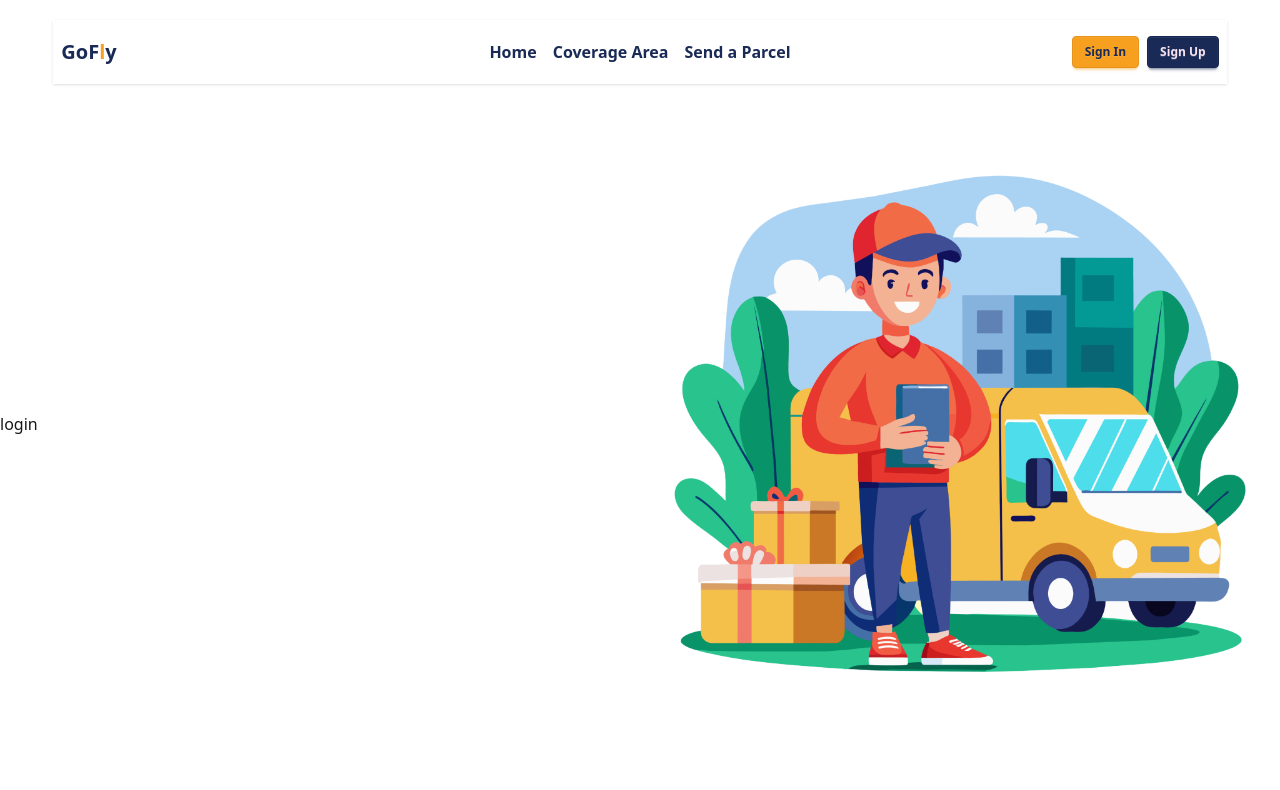
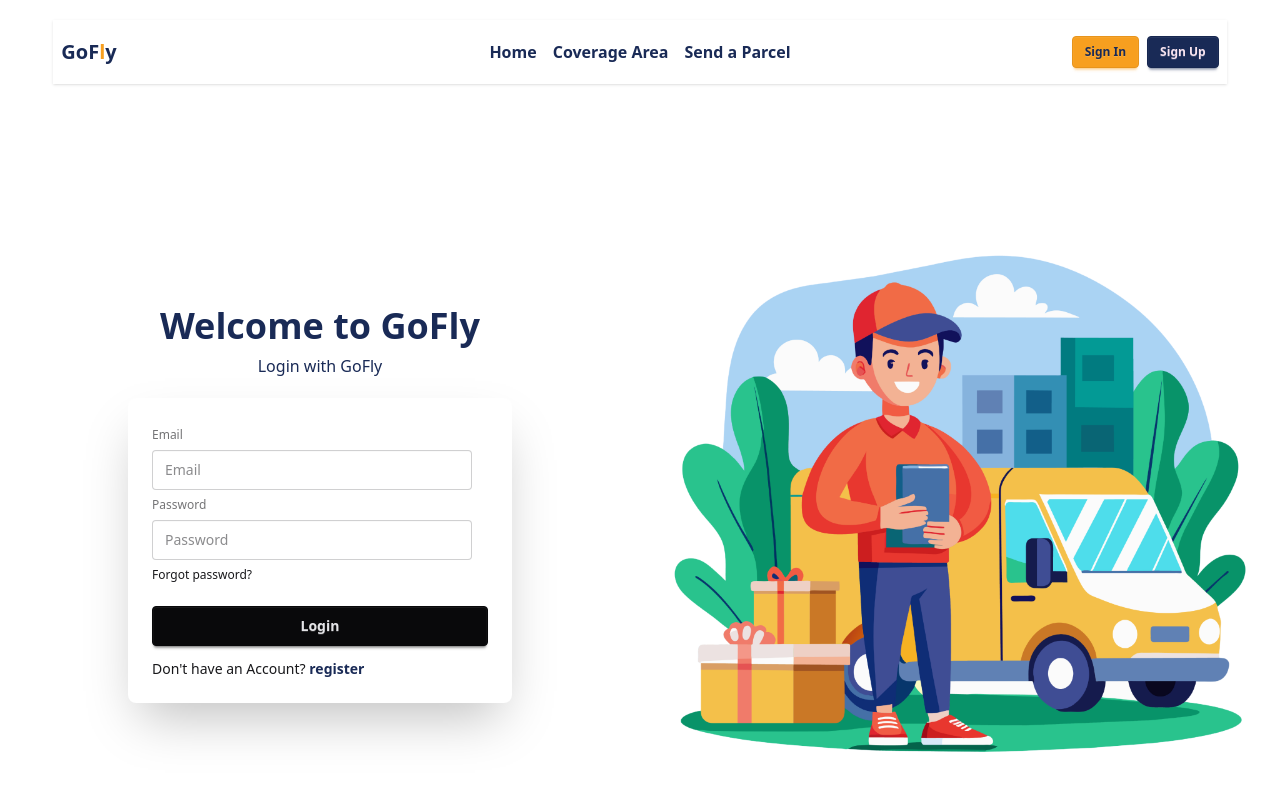
Before and after one commit to Sultanmia22/go-fly-client, a React (Vite) app: page /login in a window 1280 px wide. Shown: the top 790 px of the page. Built offline with nearby package versions, Linux system fonts and the light colour scheme.

Commit message:
create login page

```diff
--- a/src/Components/Navbar/Navbar.jsx
+++ b/src/Components/Navbar/Navbar.jsx
@@ -1,5 +1,5 @@
 import React from 'react';
-import { NavLink } from 'react-router';
+import { Link, NavLink } from 'react-router';
 
 const Navbar = () => {
 
@@ -32,8 +32,8 @@ const Navbar = () => {
             </div>
             <div className="navbar-end">
                <div className='flex items-center gap-2'>
-                <button className='btn btn-sm btn-primary text-secondary'>Sign In</button>
-                <button className='btn btn-sm btn-secondary'>Sign Up</button>
+                <Link to='/login' className='btn btn-sm btn-primary text-secondary'>Sign In</Link>
+                <Link to='/register' className='btn btn-sm btn-secondary'>Sign Up</Link>
                </div>
             </div>
         </div>
--- a/src/Pages/Login/Login.jsx
+++ b/src/Pages/Login/Login.jsx
@@ -1,9 +1,35 @@
 import React from 'react';
+import { Link } from 'react-router';
 
 const Login = () => {
     return (
-        <div>
-            login
+         <div className='flex flex-col justify-center items-center min-h-screen'>
+            <div className='space-y-2 pb-5 text-center'>
+                <h2 className='text-4xl font-bold text-secondary text-start'> Welcome to GoFly </h2>
+                <p className='text-secondary'>Login with GoFly</p>
+            </div>
+            <div className="card bg-base-100 w-full max-w-sm shrink-0 shadow-2xl">
+                <div className="card-body">
+                    <form>
+                        <fieldset className="fieldset">
+
+                            {/* Email Field */}
+                            <label className="label">Email</label>
+                            <input type="email"  className="input" placeholder="Email" />
+
+
+                            <label className="label">Password</label>
+                            <input type="password" className="input" placeholder="Password" />
+
+                            <div><a className="link link-hover">Forgot password?</a></div>
+                            <button className="btn btn-neutral mt-4">Login</button>
+
+                        </fieldset>
+                    </form>
+
+                    <p>Don't have an Account? <Link to='/register' className='font-bold text-secondary'>register</Link></p>
+                </div>
+            </div>
         </div>
     );
 };
```
